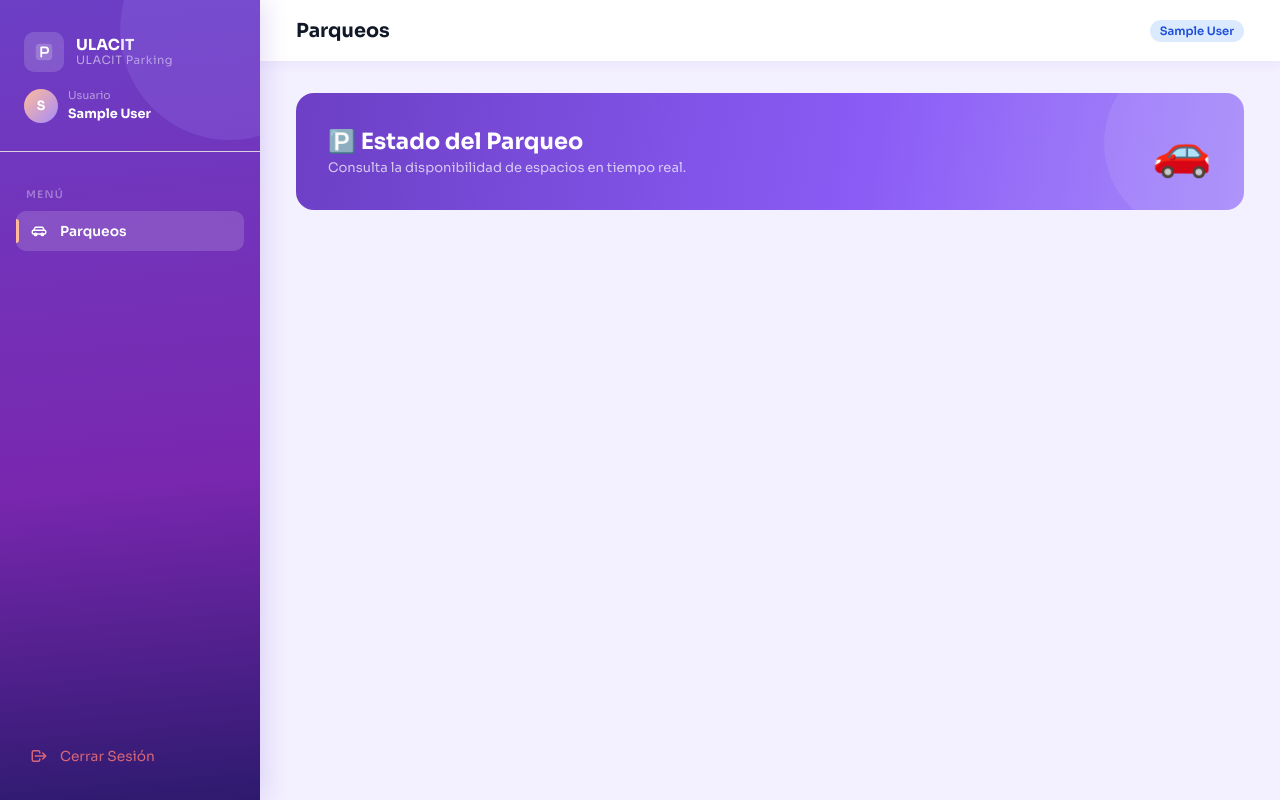
After one commit to Vinsmoke800/Calidad, a Flask app: page /mi-parqueo in a window 1280 px wide. The commit adds this page. Run offline with Flask 3, Linux system fonts and the light colour scheme; the visitor is signed in with stand-in values (Sample User, id 1); data that the repository does not hold is empty.

Commit message:
cambios
cambios

```diff
--- a/ProyectoParqueo/ProyectoParqueo/app.py
+++ b/ProyectoParqueo/ProyectoParqueo/app.py
@@ -58,7 +58,7 @@ def login():
                 if user.rol == 'Administrador':
                     return redirect(url_for('dashboard'))
                 else:
-                    return redirect(url_for('lista_vehiculos'))
+                    return redirect(url_for('vista_parqueos'))
             else:
                 flash("Correo o contraseña incorrectos.", "danger")
 
@@ -79,6 +79,8 @@ def dashboard():
     if 'user_role' not in session:
         flash("Debes iniciar sesión.", "danger")
         return redirect(url_for('login'))
+    if session['user_role'] != 'Administrador':
+        return redirect(url_for('vista_parqueos'))
 
     return render_template(
         "dashboard.html",
@@ -93,6 +95,8 @@ def dashboard():
 def register_user():
     if 'user_role' not in session:
         return redirect(url_for('login'))
+    if session['user_role'] != 'Administrador':
+        return redirect(url_for('vista_parqueos'))
 
     if request.method == 'POST':
         try:
@@ -145,6 +149,8 @@ def register_user():
 def lista_vehiculos():
     if 'user_role' not in session:
         return redirect(url_for('login'))
+    if session['user_role'] != 'Administrador':
+        return redirect(url_for('vista_parqueos'))
 
     conn = get_db_connection()
 
@@ -205,6 +211,8 @@ def lista_vehiculos():
 def detalle_vehiculo(id_espacio):
     if 'user_role' not in session:
         return redirect(url_for('login'))
+    if session['user_role'] != 'Administrador':
+        return redirect(url_for('vista_parqueos'))
 
     conn = get_db_connection()
     cursor = conn.cursor()
@@ -273,6 +281,8 @@ def detalle_vehiculo(id_espacio):
 def asignar_vehiculo():
     if 'user_role' not in session:
         return redirect(url_for('login'))
+    if session['user_role'] != 'Administrador':
+        return redirect(url_for('vista_parqueos'))
 
     conn = get_db_connection()
 
@@ -448,6 +458,49 @@ def logout():
 
 
 # -------------------------------
+# 👤 VISTA PARQUEOS (USUARIO COMÚN)
+# -------------------------------
+@app.route('/mi-parqueo')
+def vista_parqueos():
+    if 'user_role' not in session:
+        flash('Debes iniciar sesión.', 'danger')
+        return redirect(url_for('login'))
+
+    conn = get_db_connection()
+    if conn is None:
+        flash("No se pudo conectar a la base de datos.", "danger")
+        return redirect(url_for('login'))
+
+    cursor = conn.cursor()
+    cursor.execute("""
+        SELECT
+            p.id_parqueo,
+            p.nombre,
+            e.numero_espacio,
+            e.id_vehiculo
+        FROM parqueos p
+        INNER JOIN espacios e
+            ON p.id_parqueo = e.id_parqueo
+        ORDER BY p.id_parqueo, e.numero_espacio
+    """)
+
+    parqueos_dict = {}
+    for fila in cursor.fetchall():
+        pid = fila.id_parqueo
+        if pid not in parqueos_dict:
+            parqueos_dict[pid] = {"nombre": fila.nombre, "espacios": []}
+        parqueos_dict[pid]["espacios"].append({
+            "numero_espacio": fila.numero_espacio,
+            "ocupado": fila.id_vehiculo is not None
+        })
+
+    cursor.close()
+    conn.close()
+
+    parqueos = list(parqueos_dict.values())
+    return render_template('vista_usuario.html', parqueos=parqueos)
+
+# -------------------------------
 # 🚗 AGREGAR VEHÍCULO
 # -------------------------------
 @app.route('/admin/agregar-vehiculo', methods=['GET', 'POST'])
@@ -472,12 +525,12 @@ def agregar_vehiculo():
                 return render_template('agregar_vehiculo.html', usuarios=usuarios)
             cursor = conn.cursor()
             cursor.execute("""
-                INSERT INTO vehiculos (placa, marca, modelo, color, id_usuario)
+                INSERT INTO vehiculos (numero_placa, marca, tipo, color, id_usuario)
                 VALUES (?, ?, ?, ?, ?)
             """, (
                 request.form['placa'].upper(),
                 request.form['marca'],
-                request.form['modelo'],
+                request.form['tipo'],
                 request.form['color'],
                 request.form['id_usuario']
             ))
--- /dev/null
+++ b/ProyectoParqueo/ProyectoParqueo/templates/vista_usuario.html
@@ -0,0 +1,266 @@
+<!DOCTYPE html>
+<html lang="es">
+<head>
+    <meta charset="UTF-8">
+    <meta name="viewport" content="width=device-width, initial-scale=1.0">
+    <title>Parqueos - ULACIT Parking</title>
+    <link href="https://fonts.googleapis.com/css2?family=Sora:wght@300;400;600;700&display=swap" rel="stylesheet">
+    <style>
+        *, *::before, *::after { box-sizing: border-box; margin: 0; padding: 0; }
+
+        :root {
+            --purple-deep: #6c3fc5;
+            --purple-mid:  #8b5cf6;
+            --purple-light:#a78bfa;
+            --purple-pale: #ede9fe;
+            --peach:       #ffbb99;
+            --white:       #ffffff;
+            --gray-bg:     #f3f0ff;
+            --gray-text:   #6b7280;
+            --sidebar-w:   260px;
+        }
+
+        body { font-family: 'Sora', sans-serif; background: var(--gray-bg); display: flex; min-height: 100vh; }
+
+        /* ══ SIDEBAR ══ */
+        .sidebar {
+            width: var(--sidebar-w); min-height: 100vh;
+            background: linear-gradient(175deg, var(--purple-deep) 0%, #7927af 60%, #2d1a6e 100%);
+            display: flex; flex-direction: column;
+            position: fixed; top: 0; left: 0;
+            z-index: 100; box-shadow: 4px 0 24px rgba(108,63,197,0.18); overflow: hidden;
+        }
+        .sidebar::before {
+            content: ''; position: absolute;
+            top: -80px; right: -80px;
+            width: 220px; height: 220px;
+            background: rgba(167,139,250,0.18); border-radius: 50%; pointer-events: none;
+        }
+        .sidebar-header { padding: 32px 24px 28px; border-bottom: 1px solid rgba(230,224,224,0.904); }
+        .brand { display: flex; align-items: center; gap: 12px; }
+        .brand-icon {
+            width: 40px; height: 40px; background: rgba(255,255,255,0.15);
+            border-radius: 10px; display: flex; align-items: center; justify-content: center; flex-shrink: 0;
+        }
+        .brand-icon svg { width: 22px; height: 22px; }
+        .brand-name { font-size: .95rem; font-weight: 700; color: var(--white); line-height: 1.2; }
+        .brand-name span { display: block; font-size: .72rem; font-weight: 400; color: rgba(255,255,255,0.55); letter-spacing: .5px; }
+
+        .sidebar-user {
+            margin-top: 16px; display: flex; align-items: center; gap: 10px;
+        }
+        .avatar {
+            width: 34px; height: 34px;
+            background: linear-gradient(135deg, var(--peach), var(--purple-light));
+            border-radius: 50%; display: flex; align-items: center; justify-content: center;
+            font-size: .8rem; font-weight: 700; color: var(--white); flex-shrink: 0;
+        }
+        .user-info small { display: block; font-size: .68rem; color: rgba(255,255,255,0.5); }
+        .user-info strong { font-size: .8rem; color: var(--white); }
+
+        nav { flex: 1; padding: 24px 16px; display: flex; flex-direction: column; gap: 4px; }
+        .nav-label {
+            font-size: .65rem; font-weight: 600; letter-spacing: 1.2px;
+            text-transform: uppercase; color: rgba(255,255,255,0.35);
+            padding: 0 10px; margin: 12px 0 6px;
+        }
+        .nav-link {
+            display: flex; align-items: center; gap: 12px;
+            padding: 11px 14px; border-radius: 10px;
+            color: rgba(255,255,255,0.75); text-decoration: none;
+            font-size: .86rem; font-weight: 500;
+            transition: background .2s, color .2s; position: relative;
+        }
+        .nav-link:hover { background: rgba(255,255,255,0.1); color: var(--white); }
+        .nav-link.active { background: rgba(255,255,255,0.15); color: var(--white); font-weight: 600; }
+        .nav-link.active::before {
+            content: ''; position: absolute;
+            left: 0; top: 20%; bottom: 20%;
+            width: 3px; background: var(--peach); border-radius: 0 4px 4px 0;
+        }
+        .nav-link svg { width: 18px; height: 18px; flex-shrink: 0; }
+        .nav-link.logout { color: rgba(255,120,120,0.8); }
+        .nav-link.logout:hover { background: rgba(255,80,80,0.12); color: #fca5a5; }
+
+        /* ══ MAIN ══ */
+        .main { margin-left: var(--sidebar-w); flex: 1; display: flex; flex-direction: column; }
+        .topbar {
+            background: var(--white); padding: 18px 36px;
+            display: flex; align-items: center; justify-content: space-between;
+            box-shadow: 0 2px 12px rgba(108,63,197,0.07);
+            position: sticky; top: 0; z-index: 50;
+        }
+        .topbar h1 { font-size: 1.2rem; font-weight: 700; color: #111827; }
+        .badge-usuario { background: #dbeafe; color: #1d4ed8; font-size: .72rem; font-weight: 600; padding: 4px 10px; border-radius: 20px; }
+
+        .content { padding: 32px 36px; flex: 1; }
+
+        /* Banner */
+        .page-banner {
+            background: linear-gradient(100deg, var(--purple-deep) 0%, var(--purple-mid) 60%, var(--purple-light) 100%);
+            border-radius: 18px; padding: 28px 32px; margin-bottom: 28px;
+            display: flex; align-items: center; justify-content: space-between;
+            overflow: hidden; position: relative;
+            animation: fadeUp .5s ease both;
+        }
+        .page-banner::after {
+            content: ''; position: absolute; right: -40px; top: -40px;
+            width: 180px; height: 180px;
+            background: rgba(255,255,255,0.08); border-radius: 50%;
+        }
+        .page-banner h2 { font-size: 1.4rem; font-weight: 700; color: var(--white); margin-bottom: 4px; }
+        .page-banner p { font-size: .82rem; color: rgba(255,255,255,0.7); }
+        .banner-icon { font-size: 3rem; z-index: 1; }
+
+        /* Parqueo card */
+        .parqueo-card {
+            background: var(--white); border-radius: 16px; padding: 24px;
+            margin-bottom: 24px;
+            box-shadow: 0 2px 12px rgba(108,63,197,0.07);
+            animation: fadeUp .55s .1s ease both;
+        }
+        .parqueo-header {
+            display: flex; align-items: center; justify-content: space-between;
+            margin-bottom: 20px; padding-bottom: 14px;
+            border-bottom: 2px solid var(--gray-bg);
+        }
+        .parqueo-header h3 { font-size: .95rem; font-weight: 700; color: #111827; }
+        .parqueo-stats { display: flex; gap: 12px; font-size: .75rem; }
+        .stat-pill {
+            padding: 4px 10px; border-radius: 20px; font-weight: 600;
+        }
+        .stat-libre { background: #d1fae5; color: #065f46; }
+        .stat-ocupado { background: #fee2e2; color: #991b1b; }
+
+        /* Grid de espacios */
+        .espacios {
+            display: grid;
+            grid-template-columns: repeat(auto-fill, minmax(60px, 1fr));
+            gap: 10px;
+        }
+        .espacio {
+            height: 60px; border-radius: 10px;
+            display: flex; align-items: center; justify-content: center;
+            font-size: .8rem; font-weight: 700; color: var(--white);
+            cursor: default; user-select: none;
+        }
+        .libre   { background: #16a34a; }
+        .ocupado { background: #dc2626; }
+
+        /* Leyenda */
+        .legend {
+            display: flex; gap: 20px; margin-top: 16px;
+            font-size: .75rem; color: var(--gray-text);
+        }
+        .legend-dot {
+            width: 12px; height: 12px; border-radius: 3px;
+            display: inline-block; margin-right: 5px; vertical-align: middle;
+        }
+
+        @keyframes fadeUp { from { opacity: 0; transform: translateY(16px); } to { opacity: 1; transform: translateY(0); } }
+
+        @media (max-width: 768px) {
+            .sidebar { width: 70px; }
+            .brand-name, .nav-link span, .nav-label, .user-info { display: none; }
+            .main { margin-left: 70px; }
+            .content { padding: 20px 16px; }
+            .topbar { padding: 14px 20px; }
+        }
+    </style>
+</head>
+
+<body>
+    <!-- ══ SIDEBAR ══ -->
+    <aside class="sidebar">
+        <div class="sidebar-header">
+            <div class="brand">
+                <div class="brand-icon">
+                    <svg viewBox="0 0 24 24" fill="none" xmlns="http://www.w3.org/2000/svg">
+                        <rect x="3" y="3" width="18" height="18" rx="4" fill="rgba(255,255,255,0.2)"/>
+                        <path d="M9 17V7h4.5a3 3 0 0 1 0 6H9" stroke="white" stroke-width="2" stroke-linecap="round" stroke-linejoin="round"/>
+                    </svg>
+                </div>
+                <div class="brand-name">
+                    ULACIT
+                    <span>ULACIT Parking</span>
+                </div>
+            </div>
+            <div class="sidebar-user">
+                <div class="avatar">{{ session.get('user_name', 'U')[0]|upper }}</div>
+                <div class="user-info">
+                    <small>Usuario</small>
+                    <strong>{{ session.get('user_name', '') }}</strong>
+                </div>
+            </div>
+        </div>
+
+        <nav>
+            <div class="nav-label">Menú</div>
+
+            <a href="{{ url_for('vista_parqueos') }}" class="nav-link active">
+                <svg viewBox="0 0 24 24" fill="none" stroke="currentColor" stroke-width="2" stroke-linecap="round" stroke-linejoin="round">
+                    <rect x="3" y="11" width="18" height="5" rx="2"/>
+                    <circle cx="7.5" cy="16.5" r="1.5"/>
+                    <circle cx="16.5" cy="16.5" r="1.5"/>
+                    <path d="M5 11l2-4h10l2 4"/>
+                </svg>
+                <span>Parqueos</span>
+            </a>
+
+            <div style="flex: 1"></div>
+
+            <a href="{{ url_for('logout') }}" class="nav-link logout">
+                <svg viewBox="0 0 24 24" fill="none" stroke="currentColor" stroke-width="2" stroke-linecap="round" stroke-linejoin="round">
+                    <path d="M17 16l4-4m0 0l-4-4m4 4H7m6 4v1a2 2 0 0 1-2 2H5a2 2 0 0 1-2-2V7a2 2 0 0 1 2-2h6a2 2 0 0 1 2 2v1"/>
+                </svg>
+                <span>Cerrar Sesión</span>
+            </a>
+        </nav>
+    </aside>
+
+    <!-- ══ MAIN ══ -->
+    <div class="main">
+        <div class="topbar">
+            <h1>Parqueos</h1>
+            <span class="badge-usuario">{{ session.get('user_name', 'Usuario') }}</span>
+        </div>
+
+        <div class="content">
+            <div class="page-banner">
+                <div>
+                    <h2>🅿️ Estado del Parqueo</h2>
+                    <p>Consulta la disponibilidad de espacios en tiempo real.</p>
+                </div>
+                <div class="banner-icon">🚗</div>
+            </div>
+
+            {% for parqueo in parqueos %}
+            {% set libres = parqueo.espacios | selectattr('ocupado', 'equalto', false) | list | length %}
+            {% set ocupados = parqueo.espacios | selectattr('ocupado', 'equalto', true) | list | length %}
+            <div class="parqueo-card">
+                <div class="parqueo-header">
+                    <h3>{{ parqueo.nombre }}</h3>
+                    <div class="parqueo-stats">
+                        <span class="stat-pill stat-libre">✅ {{ libres }} libres</span>
+                        <span class="stat-pill stat-ocupado">🔴 {{ ocupados }} ocupados</span>
+                    </div>
+                </div>
+
+                <div class="espacios">
+                    {% for espacio in parqueo.espacios %}
+                    <div class="espacio {% if espacio.ocupado %}ocupado{% else %}libre{% endif %}">
+                        {{ espacio.numero_espacio }}
+                    </div>
+                    {% endfor %}
+                </div>
+
+                <div class="legend">
+                    <span><span class="legend-dot" style="background:#16a34a"></span>Disponible</span>
+                    <span><span class="legend-dot" style="background:#dc2626"></span>Ocupado</span>
+                </div>
+            </div>
+            {% endfor %}
+        </div>
+    </div>
+</body>
+</html>
```
Also changed, not shown: ProyectoParqueo/ProyectoParqueo/templates/agregar_vehiculo.html (+7 -4 lines).
